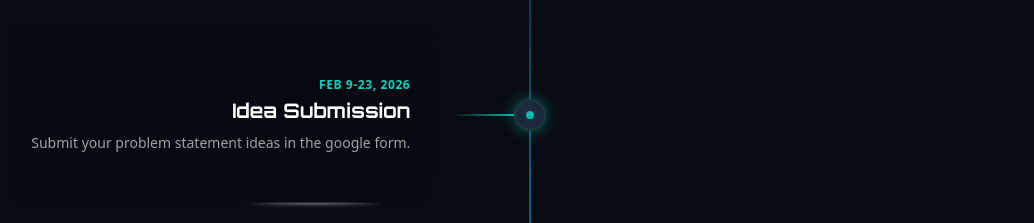
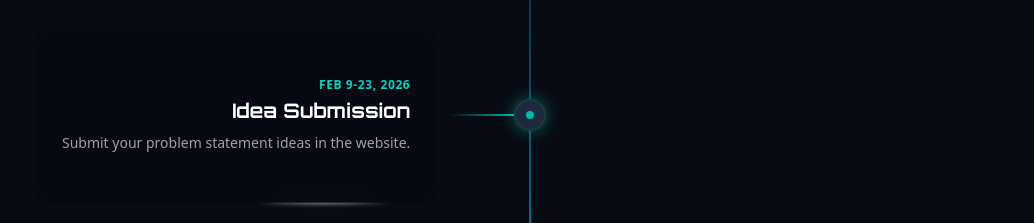
Before and after one commit to charan-teja-k/udbhav-csi2.0, a React (Vite) app: page / in a window 1280 px wide. Shown: the part 3400-3623 px from the top of the page, without its empty margins (110-1144 px from the left). Built offline with nearby package versions, Linux system fonts and the light colour scheme.

Commit message:
Update content in Home.jsx for clarity in problem statement submission instructions

```diff
--- a/src/pages/Home.jsx
+++ b/src/pages/Home.jsx
@@ -489,7 +489,7 @@ export default function Home() {
             {
               date: "FEB 9-23, 2026",
               title: "Idea Submission",
-              content: "Submit your problem statement ideas in the google form.",
+              content: "Submit your problem statement ideas in the website.",
             },
             {
               date: "FEB 23-28, 2026",
```
